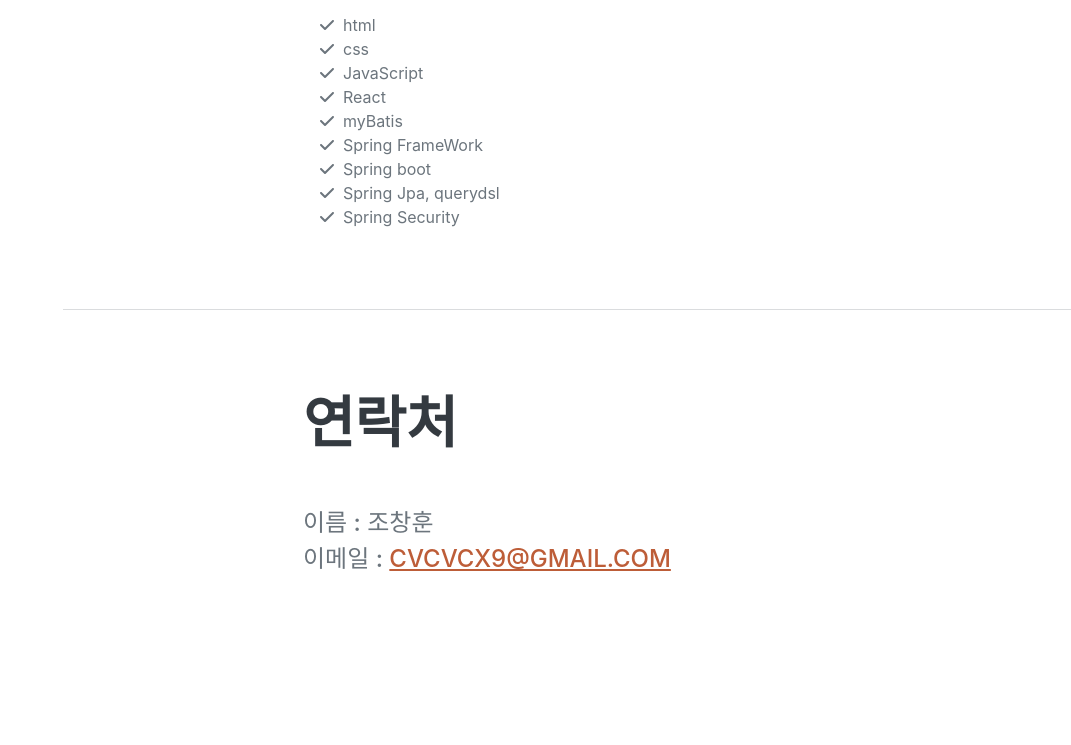
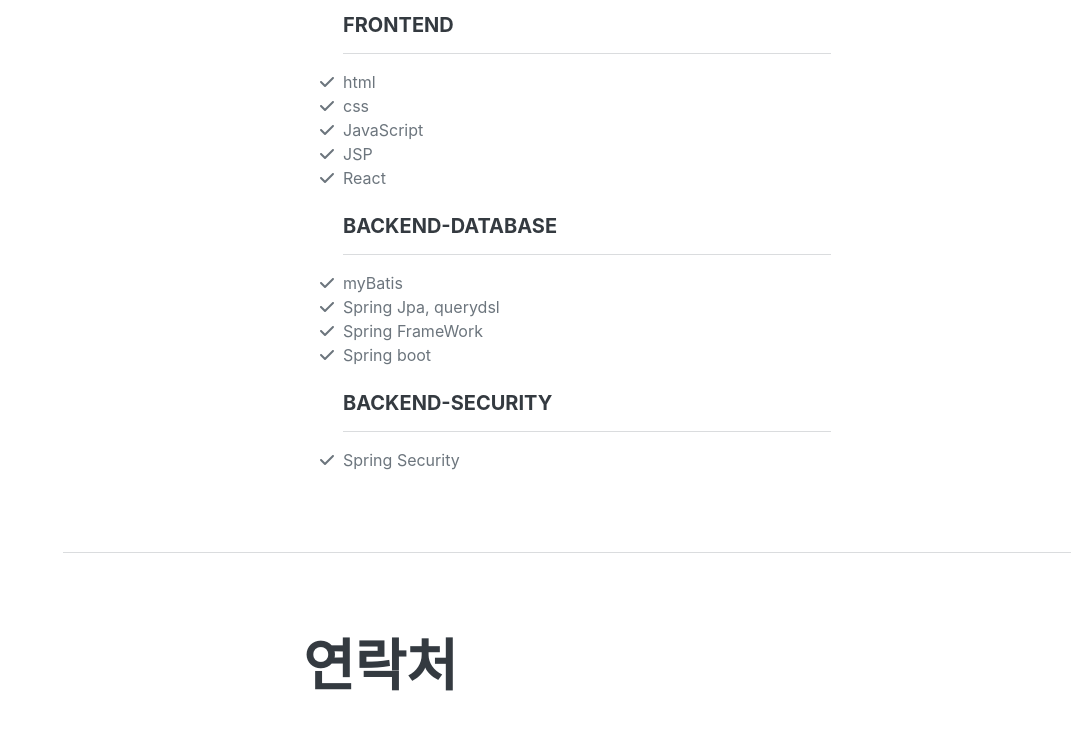
Before and after one commit to cvcvcx/cvcvcx.github.io, a plain HTML site: page index.html in a window 1280 px wide. Shown: the part 4012-4757 px from the top of the page, without its empty margins (209-1280 px from the left). Before the commit the page ends 4717 px from the top, so only its background shows below. Drawn offline with nearby package versions, Linux system fonts and the light colour scheme; a web font is replaced by a local one.

Commit message:
[update] 스킬란 수정

```diff
--- a/index.html
+++ b/index.html
@@ -240,6 +240,8 @@
                     <li class="list-inline-item"><i class="fa-brands fa-java"></i></li>
                 </ul>
                 <ul class="fa-ul mb-0">
+                    <h5>FrontEnd</h5>
+                    <hr />
                     <li>
                         <span class="fa-li"><i class="fas fa-check"></i></span>
                         html
@@ -254,11 +256,22 @@
                     </li>
                     <li>
                         <span class="fa-li"><i class="fas fa-check"></i></span>
-                        React
+                        JSP
                     </li>
                     <li>
                         <span class="fa-li"><i class="fas fa-check"></i></span>
+                        React
+                    </li>
+                    <br />
+                    <h5>BackEnd-DataBase</h5>
+                    <hr />
+                    <li>
+                        <span class="fa-li"><i class="fas fa-check"></i></span>
                         myBatis
+                    </li>
+                    <li>
+                        <span class="fa-li"><i class="fas fa-check"></i></span>
+                        Spring Jpa, querydsl
                     </li>
                     <li>
                         <span class="fa-li"><i class="fas fa-check"></i></span>
@@ -268,10 +281,10 @@
                         <span class="fa-li"><i class="fas fa-check"></i></span>
                         Spring boot
                     </li>
-                    <li>
-                        <span class="fa-li"><i class="fas fa-check"></i></span>
-                        Spring Jpa, querydsl
-                    </li>
+
+                    <br />
+                    <h5>BackEnd-Security</h5>
+                    <hr />
                     <li>
                         <span class="fa-li"><i class="fas fa-check"></i></span>
                         Spring Security
```
